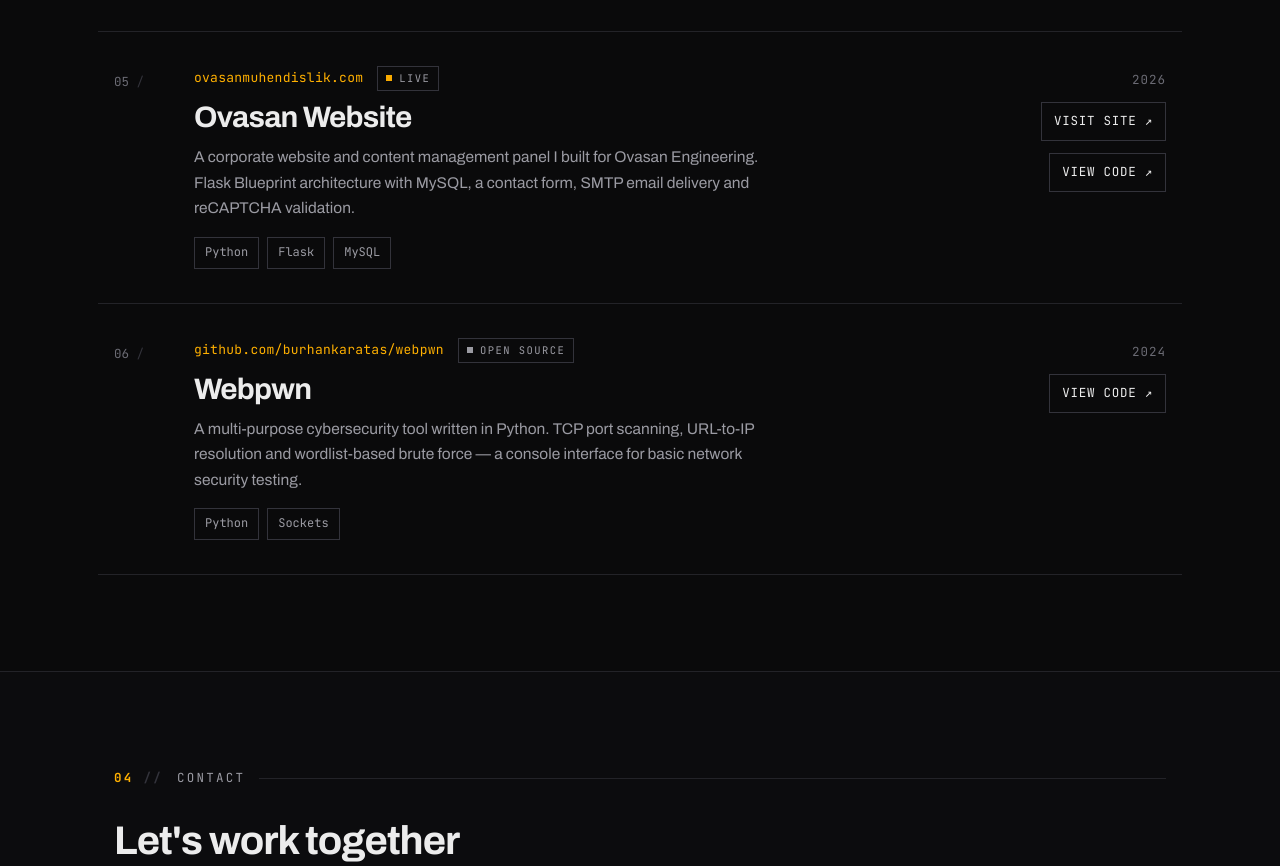
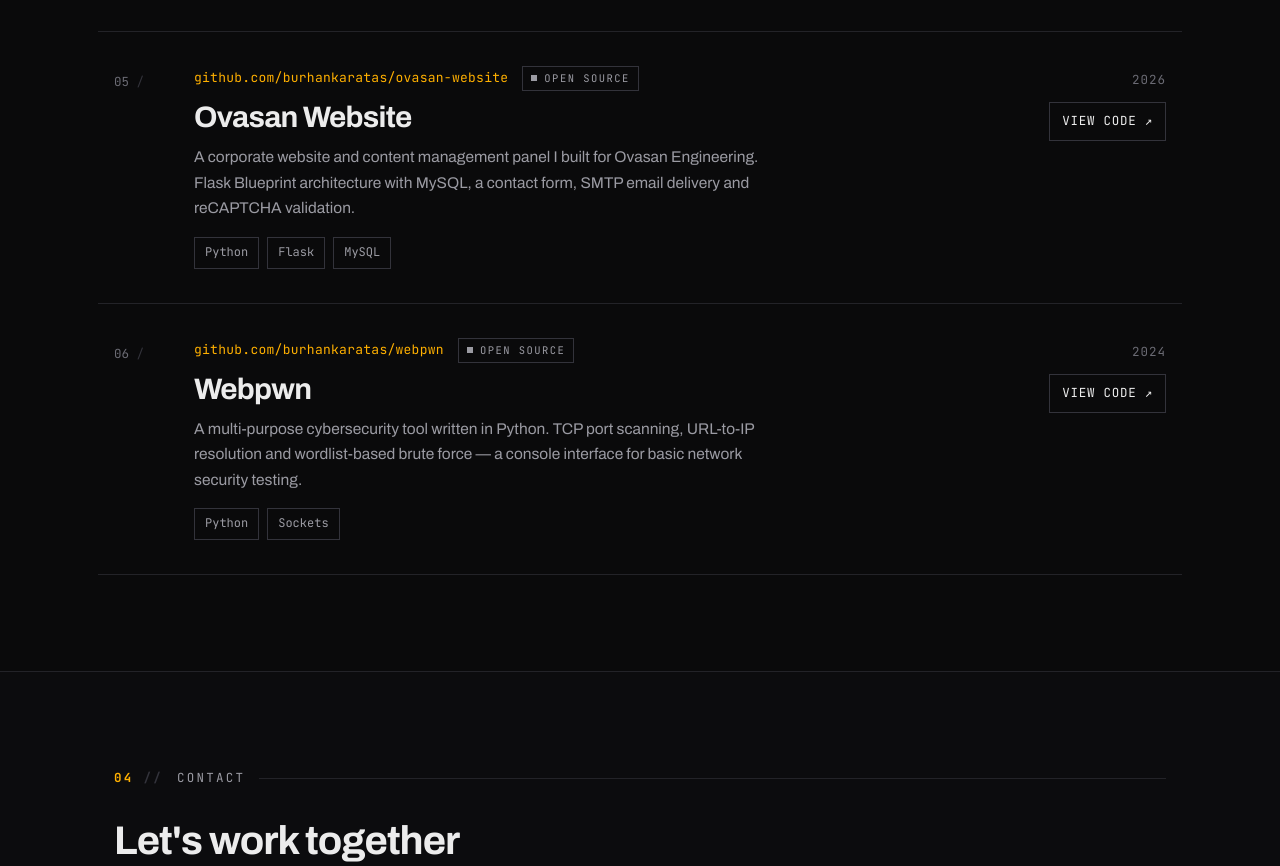
Before and after one commit to burhankaratas/bkaratas.dev, a plain HTML site: page index.html in a window 1280 px wide. Shown: the part 3355-4221 px from the top of the page. Drawn offline with Linux system fonts and the light colour scheme.

Commit message:
Ovasan: site linki kaldirildi, yalnizca GitHub kodu gosteriliyor

```diff
--- a/index.html
+++ b/index.html
@@ -178,7 +178,7 @@
             "item": {
               "@type": "WebSite",
               "name": "Ovasan Website",
-              "url": "https://ovasanmuhendislik.com",
+              "url": "https://github.com/burhankaratas/ovasan-website",
               "description": "Ovasan Mühendislik kurumsal web sitesi ve içerik yönetim paneli.",
               "inLanguage": "tr-TR",
               "author": { "@id": "https://bkaratas.dev/#person" },
@@ -520,10 +520,10 @@
             <span class="pr-index">05</span>
             <div class="pr-main">
               <div class="pr-top">
-                <a class="pr-domain" href="https://ovasanmuhendislik.com" target="_blank" rel="noopener">
-                  ovasanmuhendislik.com
+                <a class="pr-domain" href="https://github.com/burhankaratas/ovasan-website" target="_blank" rel="noopener">
+                  github.com/burhankaratas/ovasan-website
                 </a>
-                <span class="pr-status"><i></i><span data-i18n="projects.live">Canlı</span></span>
+                <span class="pr-status pr-status--os"><i></i><span data-i18n="projects.opensource">Açık Kaynak</span></span>
               </div>
               <h3>Ovasan Website</h3>
               <p data-i18n="projects.p5.desc">
@@ -537,9 +537,6 @@
             </div>
             <div class="pr-side">
               <span class="pr-year">2026</span>
-              <a class="pr-link" href="https://ovasanmuhendislik.com" target="_blank" rel="noopener">
-                <span data-i18n="projects.visit">Siteyi Aç</span> <span class="pr-arrow">↗</span>
-              </a>
               <a class="pr-link" href="https://github.com/burhankaratas/ovasan-website" target="_blank" rel="noopener">
                 <span data-i18n="projects.github">Kodu Gör</span> <span class="pr-arrow">↗</span>
               </a>
```
